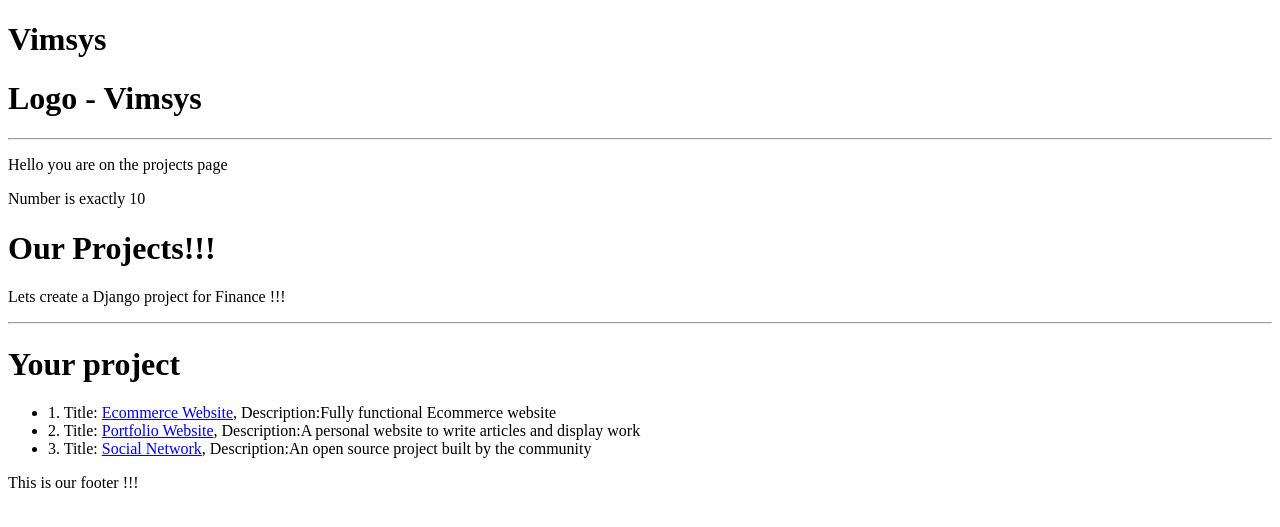
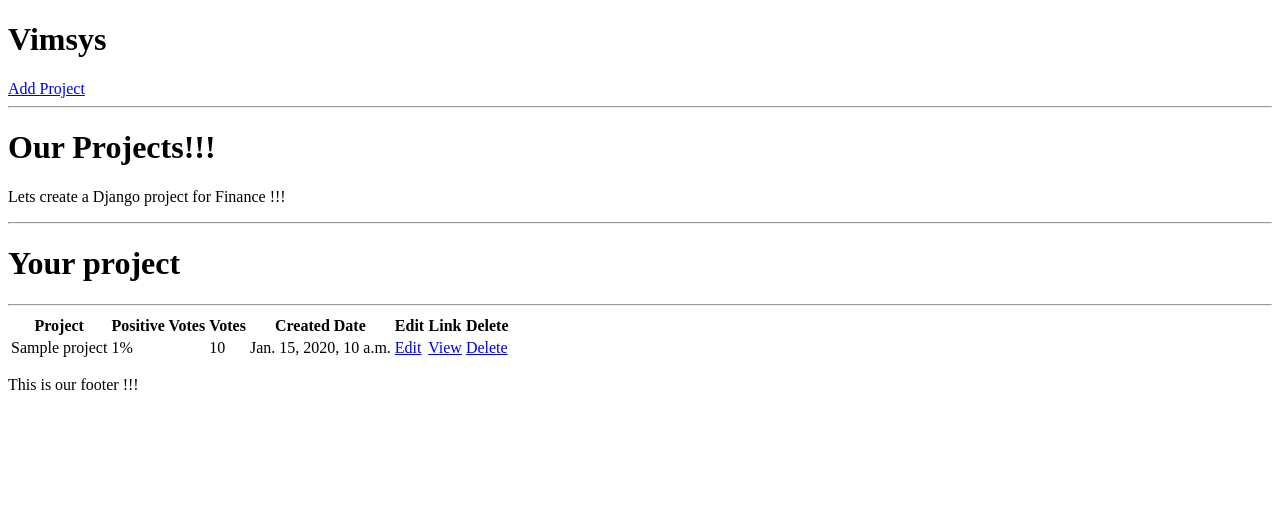
Before and after one commit to gavinchris37/Vimsys, a Django app: page / in a window 1280 px wide. Shown: the top 527 px of the page. Run offline with Django 3.2, Linux system fonts and the light colour scheme; tables that the repository leaves empty hold one stand-in row (values such as "Sample post"); one stand-in notice (Sample message) is shown.

Commit message:
CRUD Operations

```diff
--- a/vserver/projects/templates/projects/projects.html
+++ b/vserver/projects/templates/projects/projects.html
@@ -1,29 +1,5 @@
 {% extends 'main.html' %}
 {% block content %}
-
-<p>
-    Hello you are on the {{page}} page
-</p>
-
-{{message}}
-
-
-{% if number > 10 %}
-   <p>
-        Number is greater than 10
-   </p>
-
-{% elif number == 10 %}
-    <p>
-        Number is exactly 10
-    </p>
-
-{% else %}
-   <p>
-        Number is less than 10
-   </p>
-
-{% endif %}
 
 <h1>Our Projects!!!</h1>
 
@@ -34,11 +10,29 @@
 <hr>
 
 <h1>Your project</h1>
+<hr>
 
-<ul>
+<table>
+    <tr>
+        <th>Project</th>
+        <th>Positive Votes</th>
+        <th>Votes</th>
+        <th>Created Date</th>
+        <th>Edit</th>
+        <th>Link</th>
+        <th>Delete</th>
+    </tr>
     {% for project in projects %}
-        <li>{{project.id}}. Title: <a href="{% url 'project' project.id %}">{{project.title}}</a>, Description:{{project.description}}</li>
+        <tr>
+            <td>{{project.title}}</td>
+            <td>{{project.vote_ratio}}%</td>
+            <td>{{project.vote_total}}</td>
+            <td>{{project.created}}</td>
+            <td><a href="{% url 'update-project' project.id %}">Edit</a></td>
+            <td><a href="{% url 'project' project.id %}">View</a></td>
+            <td><a href="{% url 'delete-project' project.id %}">Delete</a></td>
+        </tr>
     {% endfor %}
-</ul>
+</table>
 
 {% endblock content %}
--- a/vserver/projects/urls.py
+++ b/vserver/projects/urls.py
@@ -6,4 +6,10 @@
     path('', views.projects, name='projects'),
     #path('projects/', views.projects, name='projects'),
     path('project/<str:pk>/', views.project, name='project'),
+
+    path('create-project', views.createProject, name='create-project'),
+
+    path('update-project/<str:pk>/', views.updateProject, name='update-project'),
+
+    path('delete-project/<str:pk>/', views.deleteProject, name='delete-project'),
 ]
--- a/vserver/projects/views.py
+++ b/vserver/projects/views.py
@@ -1,28 +1,85 @@
 from django.http import HttpResponse
-from django.shortcuts import render
+from django.shortcuts import redirect, render
 
-projectList = [
+from .forms import ProjectForm
+from .models import Project
 
-    {
-        'id': '1',
-        'title': 'Ecommerce Website',
-        'description': 'Fully functional Ecommerce website'
-    },
 
-    {
-        'id': '2',
-        'title': 'Portfolio Website',
-        'description': 'A personal website to write articles and display work'
-    },
+def projects(request):
+    projects = Project.objects.all()
+    context = {'projects': projects}
+    return render(request, 'projects/projects.html', context)
 
-    {
-        'id': '3',
-        'title': 'Social Network',
-        'description': 'An open source project built by the community'
-    },
 
-]
+def project(request, pk):
+    projectObj = Project.objects.get(id=pk)
+    #tags = projectObj.tags.all()
+    print('projectObj :', projectObj)
+    return render(request, 'projects/project.html', {'project': projectObj})
 
+    # return render(request, 'projects/project.html', {'project': projectObj, 'tags': tags})
+
+
+def createProject(request):
+    form = ProjectForm()
+
+    if request.method == 'POST':
+        # print(request.POST)
+        form = ProjectForm(request.POST)
+        if form.is_valid():
+            form.save()
+            return redirect('projects')
+
+    context = {'form': form}
+    return render(request, 'projects/project_form.html', context)
+
+
+def updateProject(request, pk):
+    project = Project.objects.get(id=pk)
+    form = ProjectForm(instance=project)
+
+    if request.method == 'POST':
+        # print(request.POST)
+        form = ProjectForm(request.POST, instance=project)
+        if form.is_valid():
+            form.save()
+            return redirect('projects')
+
+    context = {'form': form}
+    return render(request, 'projects/project_form.html', context)
+
+
+def deleteProject(request, pk):
+    project = Project.objects.get(id=pk)
+    if request.method == 'POST':
+        project.delete()
+        return redirect('projects')
+    context = {'object': project}
+    return render(request, 'projects/delete_template.html', context)
+
+
+# projectList = [
+#
+#    {
+#        'id': '1',
+#        'title': 'Ecommerce Website',
+#        'description': 'Fully functional Ecommerce website'
+#    },
+#
+#    {
+#        'id': '2',
+#        'title': 'Portfolio Website',
+#        'description': 'A personal website to write articles and display work'
+#    },
+#
+#    {
+#        'id': '3',
+#        'title': 'Social Network',
+#        'description': 'An open source project built by the community'
+#    },
+#
+# ]
+#
 # projectList = [
 #    {
 #        'id': '1',
@@ -40,21 +97,3 @@
 #        'description': 'Fully functional Social website',
 #    },
 # ]
-
-
-def projects(request):
-    msg = 'Hello you are in the projects page'
-    page = 'projects'
-    number = 10
-    context = {'page': page, 'number': number,
-               'projects': projectList}
-    return render(request, 'projects/projects.html', context)
-
-
-def project(request, pk):
-    projectObj = None
-    for project in projectList:
-        if project['id'] == pk:
-            projectObj = project
-            # break
-    return render(request, 'projects/project.html', {'project': projectObj})
--- a/vserver/templates/main.html
+++ b/vserver/templates/main.html
@@ -14,7 +14,7 @@
 </head>
 
 <body>
-    <h1>Vimsys <Main></Main></h1>
+    <h1> </h1>
     {% include 'navbar.html' %}
 
 
--- a/vserver/templates/navbar.html
+++ b/vserver/templates/navbar.html
@@ -1,4 +1,5 @@
 <h1>
-    Logo - Vimsys
+    Vimsys
 </h1>
+<a href="{% url 'create-project' %}"> Add Project</a>
 <hr />
```
Also changed, not shown: vserver/projects/forms.py (added, +10 -0 lines), vserver/projects/templates/projects/delete_template.html (added, +16 -0 lines), vserver/projects/templates/projects/project.html (+7 -0 lines), vserver/projects/templates/projects/project_form.html (added, +14 -0 lines), README.md, vserver/Learn/ManyToMany.jpg (added), vserver/Learn/Models.jpg (added), vserver/Learn/One to Many.jpg (added), vserver/Learn/Querysets List.png (added), vserver/Learn/Querysets.png (added), vserver/Learn/Relactionships.jpg (added), vserver/Learn/URLs and Views.jpg (added).
